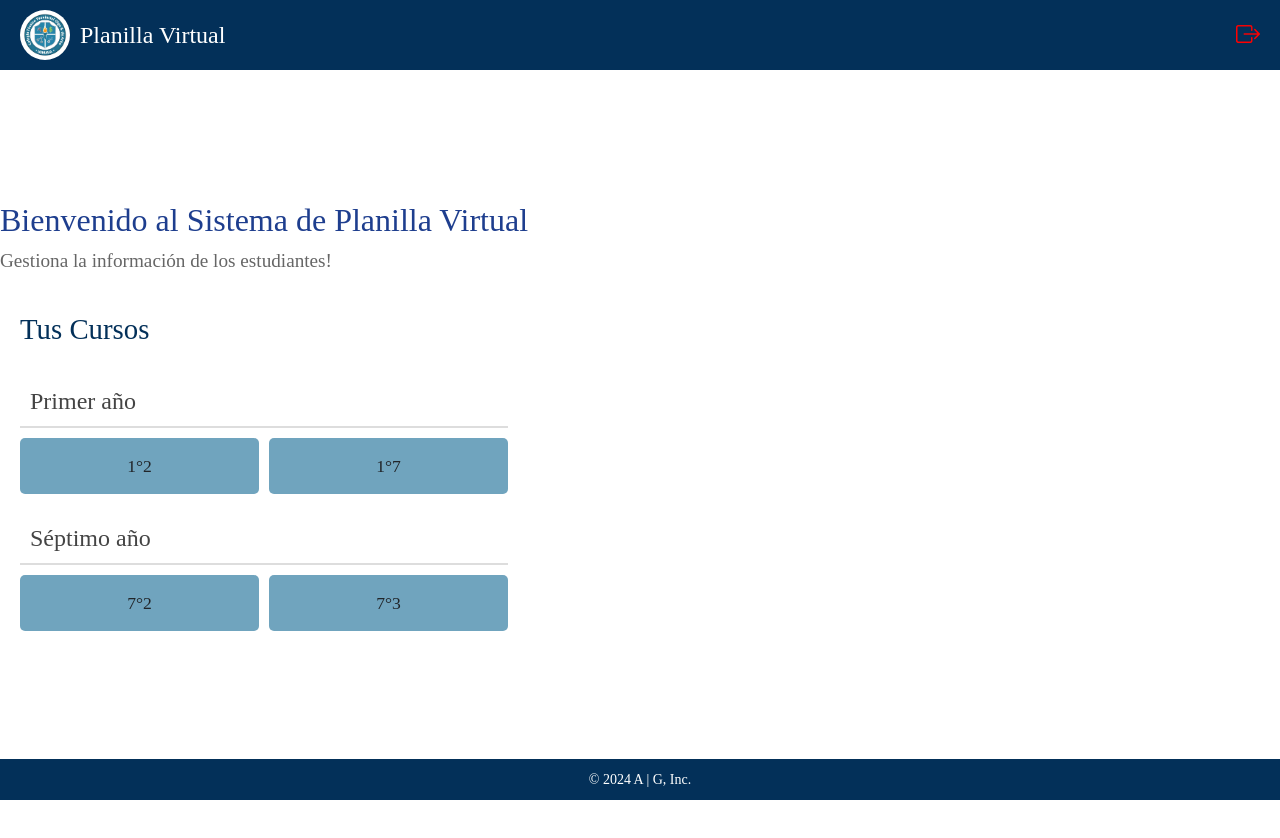
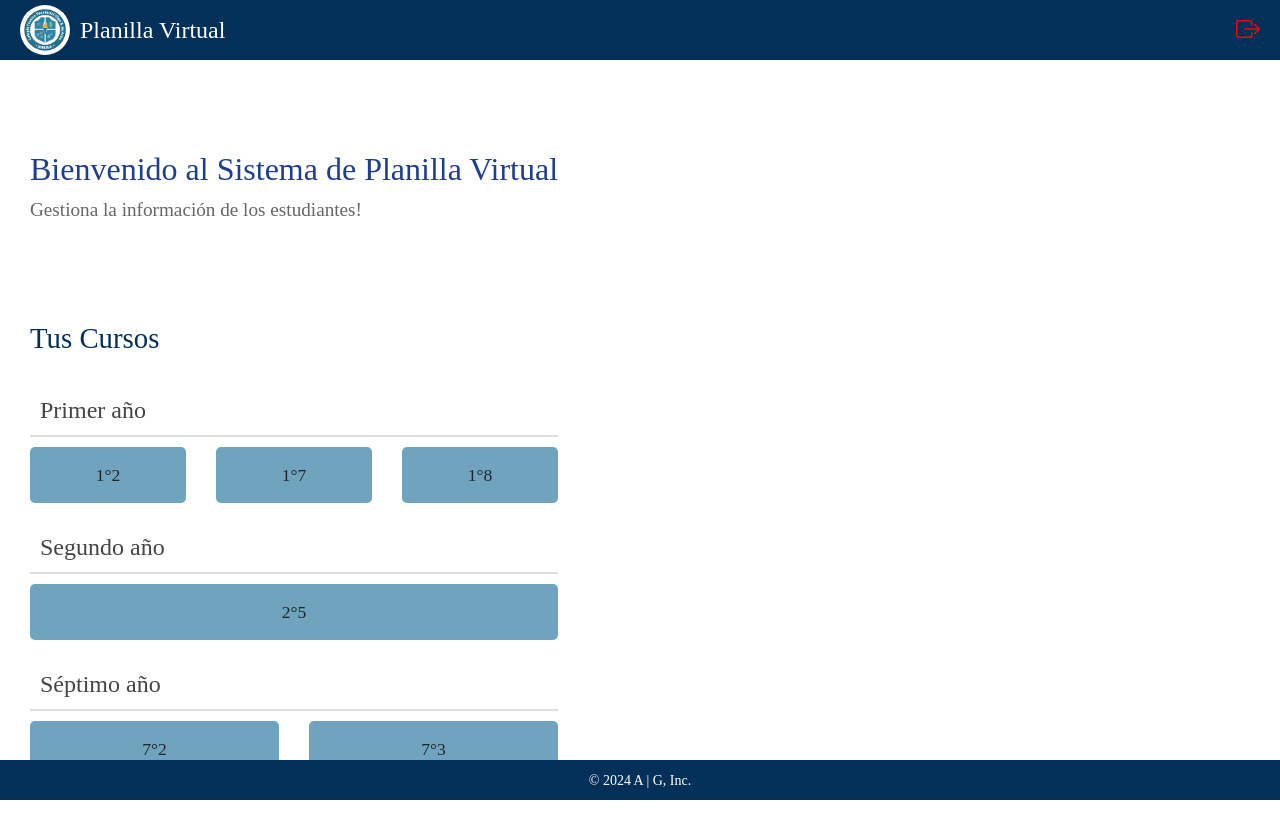
Before and after one commit to FrontierSorcerer85/SPV-FrontEnd, a React (Vite) app: page / in a window 1280 px wide. Both pictures are taken after typing "Sample", "Sample123" into the empty fields and a click on the button "Entrar". Shown: the top 838 px of the page. Before the commit the page ends 800 px from the top, so only its background shows below. Built offline with nearby package versions, Linux system fonts and the light colour scheme; a web font is replaced by a local one.

Commit message:
Version 1.1.0: se modifico el sistema de cursos, se añadieron las librerias Axios y Wouter.

```diff
--- a/package.json
+++ b/package.json
@@ -1,7 +1,7 @@
 {
   "name": "spv-frontend",
   "private": true,
-  "version": "1.0.1",
+  "version": "1.1.0",
   "type": "module",
   "scripts": {
     "dev": "vite",
@@ -10,12 +10,12 @@
     "preview": "vite preview"
   },
   "dependencies": {
+    "axios": "^1.7.9",
     "bootstrap": "^5.3.3",
     "bootstrap-icons": "^1.11.3",
     "react": "^18.3.1",
     "react-dom": "^18.3.1",
-    "react-router-dom": "^7.1.5",
-    "wouter": "^3.3.5"
+    "wouter": "^3.5.1"
   },
   "devDependencies": {
     "@eslint/js": "^9.9.0",
--- a/src/App.css
+++ b/src/App.css
@@ -9,13 +9,17 @@ body {
   min-height: 100vh;
   display: flex;
   flex-direction: column;
-  padding-top: 80px; /* Ajusta este valor según la altura de tu header */
-  padding-bottom: 60px; /* Ajusta este valor según la altura de tu footer */
+  padding-top: 80px;
+  padding-bottom: 60px;
 }
 
-/* App.css o Home.css */
-/* Home.css */
-
+.Home {
+  flex: 1;
+  margin-top: 150px;
+  margin-left: 30px;
+  margin-bottom: 60px;
+  overflow-y: auto;
+}
 
 .Home h2 {
   font-size: 2em;
@@ -30,11 +34,9 @@ body {
 }
 
 .Cursos {
-  margin-top: 20px;
+  margin-top: 100px;
   text-align: left;
-  max-width: 800px;
-  margin: 0 auto;
-  padding: 20px;
+  max-width: 1000px;
 }
 
 .Cursos h2 {
@@ -59,7 +61,7 @@ body {
 .lista-cursos {
   display: flex;
   flex-wrap: wrap;
-  gap: 10px;
+  gap: 30px;
   justify-content: flex-start;
 }
 
@@ -68,14 +70,14 @@ body {
   padding: 15px;
   border-radius: 5px;
   text-align: center;
-  flex: 1 1 calc(33.333% - 20px); /* Tres columnas con espacio entre ellas */
+  flex: 1 1 calc(22.222% - 30px); /* Tres columnas con espacio entre ellas */
   box-sizing: border-box;
   font-size: 1.1em;
   transition: background-color 0.3s ease;
 }
 
 .curso-item:hover {
-  background-color: #8de8f4;
+  background-color: #60c3d0;
   cursor: pointer;
 }
 
@@ -87,6 +89,7 @@ body {
   position: fixed;
   bottom: 0;
   width: 100%;
+  height: 40px;
 }
 
 .footer-p {
@@ -107,6 +110,7 @@ body {
   top: 0;
   left: 0;
   z-index: 1000;
+  height: 60px;
 }
 
 .header-container {
--- a/src/App.jsx
+++ b/src/App.jsx
@@ -1,4 +1,6 @@
 import { Component } from 'react';
+import axios from 'axios';
+import { Route, Switch, Link } from 'wouter';
 import 'bootstrap/dist/css/bootstrap.min.css';
 import './App.css';
 import Footer from './componentes/Footer';
@@ -20,8 +22,10 @@ export default class App extends Component {
     const cursosEjemplo = [
       { id: 1, nombre: "1°2", grado: "Primer año" },
       { id: 2, nombre: "1°7", grado: "Primer año" },
-      { id: 3, nombre: "7°2", grado: "Séptimo año" },
-      { id: 4, nombre: "7°3", grado: "Séptimo año" },
+      { id: 3, nombre: "2°5", grado: "Segundo año" },
+      { id: 4, nombre: "7°2", grado: "Séptimo año" },
+      { id: 5, nombre: "7°3", grado: "Séptimo año" },
+      { id: 6, nombre: "1°8", grado: "Primer año" },
     ];
 
     this.setState({ Logeado: true, cursosAsignados: cursosEjemplo });
--- a/src/componentes/Home/Home.jsx
+++ b/src/componentes/Home/Home.jsx
@@ -31,9 +31,6 @@ export default class Home extends Component {
 
         return (
             <div className='Home'>
-              <br />
-              <br />
-              <br />
                 <h2>Bienvenido al Sistema de Planilla Virtual</h2>
                 <h4>Gestiona la información de los estudiantes!</h4>
 
```
Also changed, not shown: 1 other file (tests, documents, lock files or other folders).
